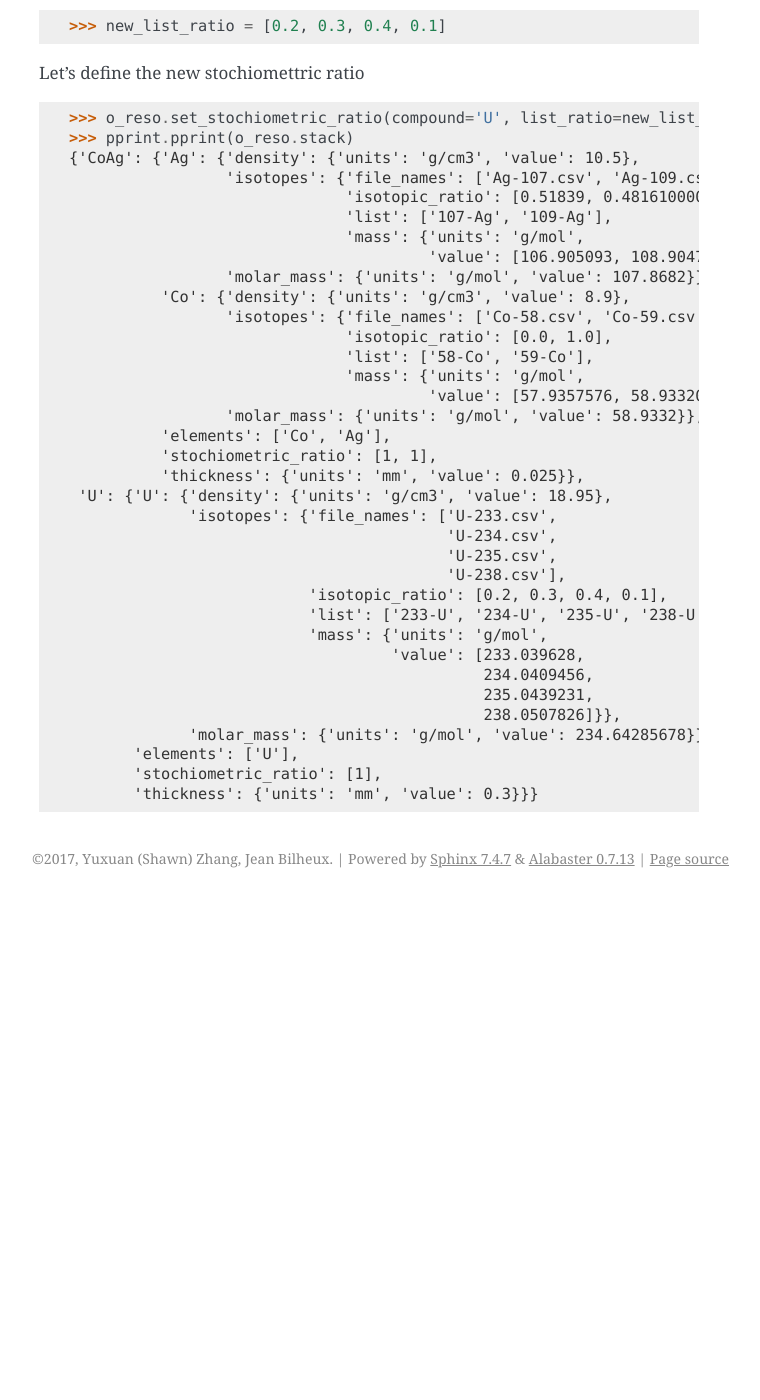
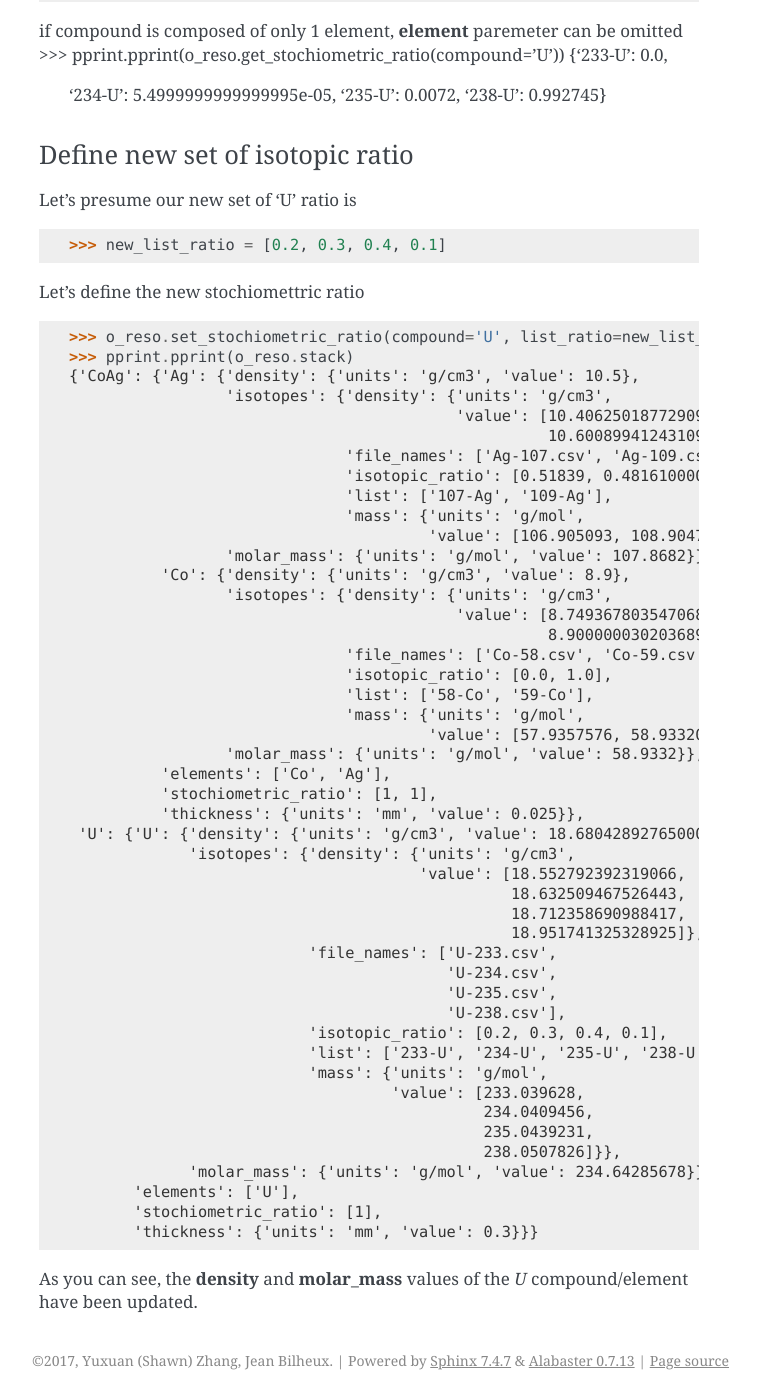
Before and after one commit to ornlneutronimaging/ImagingReso, a Sphinx documentation site: the page built from documentation/source/tutorial.rst, in a window 1280 px wide and 1400 px high, scrolled down 3142 px. Shown: the whole window, without its empty margins (381-1141 px from the left). Built offline with Sphinx 7.4.7, drawn with Linux system fonts in a browser that asks for light colours; before the commit the page ends 4040 px from its top, so only the background shows below that; some of the changed text lies outside the part shown.

Commit message:
Added set_stochiometric_ratio method that update density and molar_mass values. As usual, documentation, unit test and tutorial have been updated as well

```diff
--- a/documentation/source/tutorial.rst
+++ b/documentation/source/tutorial.rst
@@ -54,14 +54,20 @@ the elements you defined, for each layer.
 >>> import pprint
 >>> pprint.pprint(o_reso.slack)
 {'CoAg': {'Ag': {'density': {'units': 'g/cm3', 'value': 10.5},
-                 'isotopes': {'file_names': ['Ag-107.csv', 'Ag-109.csv'],
+                 'isotopes': {'density': {'units': 'g/cm3',
+                                          'value': [10.406250187729098,
+                                                    10.600899412431097]},
+                              'file_names': ['Ag-107.csv', 'Ag-109.csv'],
                               'isotopic_ratio': [0.51839, 0.48161000000000004],
                               'list': ['107-Ag', '109-Ag'],
                               'mass': {'units': 'g/mol',
                                        'value': [106.905093, 108.904756]}},
                  'molar_mass': {'units': 'g/mol', 'value': 107.8682}},
           'Co': {'density': {'units': 'g/cm3', 'value': 8.9},
-                 'isotopes': {'file_names': ['Co-58.csv', 'Co-59.csv'],
+                 'isotopes': {'density': {'units': 'g/cm3',
+                                          'value': [8.749367803547068,
+                                                    8.900000030203689]},
+                              'file_names': ['Co-58.csv', 'Co-59.csv'],
                               'isotopic_ratio': [0.0, 1.0],
                               'list': ['58-Co', '59-Co'],
                               'mass': {'units': 'g/mol',
@@ -71,7 +77,12 @@ the elements you defined, for each layer.
           'stochiometric_ratio': [1, 1],
           'thickness': {'units': 'mm', 'value': 0.025}},
  'U': {'U': {'density': {'units': 'g/cm3', 'value': 18.95},
-             'isotopes': {'file_names': ['U-233.csv',
+             'isotopes': {'density': {'units': 'g/cm3',
+                                      'value': [18.552792392319066,
+                                                18.632509467526443,
+                                                18.712358690988417,
+                                                18.951741325328925]},
+                          'file_names': ['U-233.csv',
                                          'U-234.csv',
                                          'U-235.csv',
                                          'U-238.csv'],
@@ -160,14 +171,20 @@ Let's define the new stochiomettric ratio
 >>> o_reso.set_stochiometric_ratio(compound='U', list_ratio=new_list_ratio)
 >>> pprint.pprint(o_reso.stack)
 {'CoAg': {'Ag': {'density': {'units': 'g/cm3', 'value': 10.5},
-                 'isotopes': {'file_names': ['Ag-107.csv', 'Ag-109.csv'],
+                 'isotopes': {'density': {'units': 'g/cm3',
+                                          'value': [10.406250187729098,
+                                                    10.600899412431097]},
+                              'file_names': ['Ag-107.csv', 'Ag-109.csv'],
                               'isotopic_ratio': [0.51839, 0.48161000000000004],
                               'list': ['107-Ag', '109-Ag'],
                               'mass': {'units': 'g/mol',
                                        'value': [106.905093, 108.904756]}},
                  'molar_mass': {'units': 'g/mol', 'value': 107.8682}},
           'Co': {'density': {'units': 'g/cm3', 'value': 8.9},
-                 'isotopes': {'file_names': ['Co-58.csv', 'Co-59.csv'],
+                 'isotopes': {'density': {'units': 'g/cm3',
+                                          'value': [8.749367803547068,
+                                                    8.900000030203689]},
+                              'file_names': ['Co-58.csv', 'Co-59.csv'],
                               'isotopic_ratio': [0.0, 1.0],
                               'list': ['58-Co', '59-Co'],
                               'mass': {'units': 'g/mol',
@@ -176,8 +193,13 @@ Let's define the new stochiomettric ratio
           'elements': ['Co', 'Ag'],
           'stochiometric_ratio': [1, 1],
           'thickness': {'units': 'mm', 'value': 0.025}},
- 'U': {'U': {'density': {'units': 'g/cm3', 'value': 18.95},
-             'isotopes': {'file_names': ['U-233.csv',
+ 'U': {'U': {'density': {'units': 'g/cm3', 'value': 18.680428927650006},
+             'isotopes': {'density': {'units': 'g/cm3',
+                                      'value': [18.552792392319066,
+                                                18.632509467526443,
+                                                18.712358690988417,
+                                                18.951741325328925]},
+                          'file_names': ['U-233.csv',
                                          'U-234.csv',
                                          'U-235.csv',
                                          'U-238.csv'],
@@ -192,3 +214,5 @@ Let's define the new stochiomettric ratio
        'elements': ['U'],
        'stochiometric_ratio': [1],
        'thickness': {'units': 'mm', 'value': 0.3}}}
+
+As you can see, the **density** and **molar_mass** values of the *U* compound/element have been updated.
```
Also changed, not shown: 9 other files.
